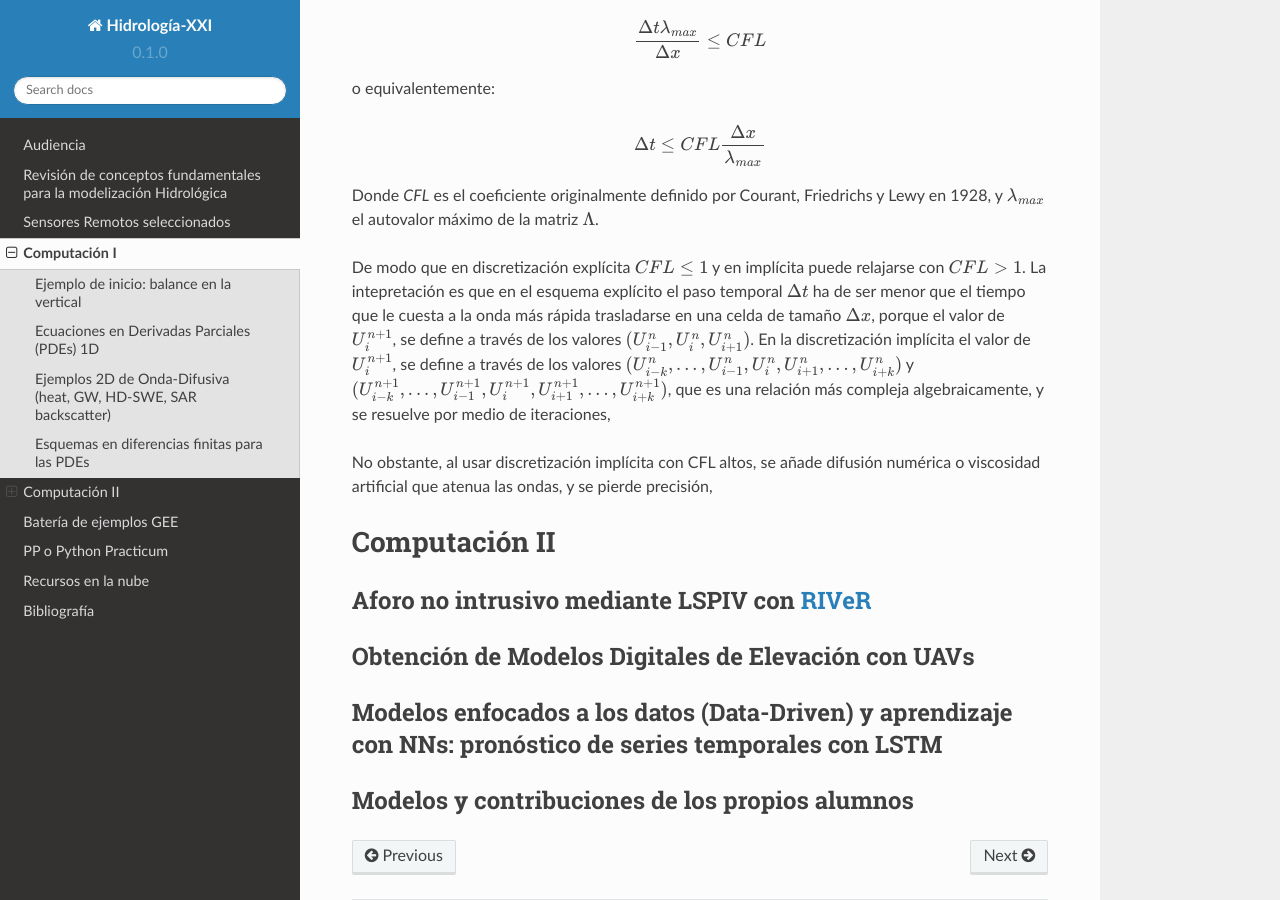
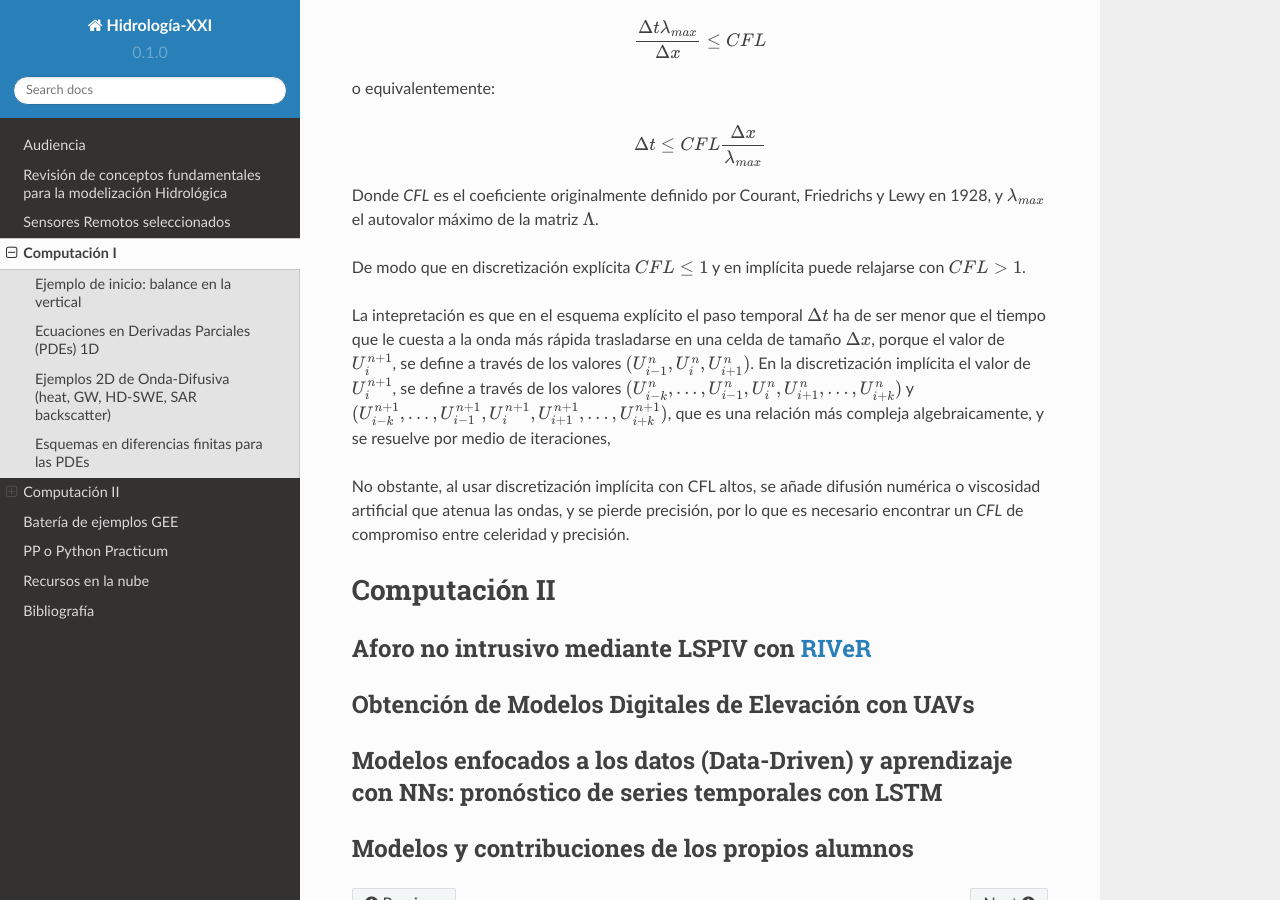
Before and after one commit to ivillamadrid/HidrologiaXXI, a Sphinx documentation site: the page built from docs/source/computacion.rst, in a window 1280 px wide and 900 px high, scrolled down 2511 px. Built offline with Sphinx 7.4.7 and the Read the Docs theme 2.0.0, drawn with Linux system fonts in a browser that asks for light colours.

Commit message:
Update computacion.rst

```diff
--- a/docs/source/computacion.rst
+++ b/docs/source/computacion.rst
@@ -119,11 +119,14 @@ o equivalentemente:
 
 Donde *CFL* es el coeficiente originalmente definido por Courant, Friedrichs y Lewy en 1928, y :math:`\lambda_{max}` el autovalor máximo de la matriz :math:`\Lambda`.
 
-De modo que en discretización explícita :math:`CFL \le 1` y en implícita puede relajarse con :math:`CFL \gt 1`. La intepretación es que en el esquema explícito el paso temporal :math:`\Delta t` ha de ser menor que el tiempo que le cuesta a la onda más rápida trasladarse en una celda de tamaño :math:`\Delta x`, porque el valor de :math:`U^{n+1}_i`,
+De modo que en discretización explícita :math:`CFL \le 1` y en implícita puede relajarse con :math:`CFL \gt 1`.
+
+La intepretación es que en el esquema explícito el paso temporal :math:`\Delta t` ha de ser menor que el tiempo que le cuesta a la onda más rápida trasladarse en una celda de tamaño :math:`\Delta x`, porque el valor de :math:`U^{n+1}_i`,
 se define a través de los valores :math:`(U_{i-1}^n, U_{i}^n , U_{i+1}^n)`. En la discretización implícita el valor de :math:`U^{n+1}_i`,
 se define a través de los valores :math:`(U_{i-k}^n, ..., U_{i-1}^n, U_{i}^n , U_{i+1}^n, ..., U_{i+k}^n)` y :math:`(U_{i-k}^{n+1}, ..., U_{i-1}^{n+1}, U_{i}^{n+1} , U_{i+1}^{n+1}, ..., U_{i+k}^{n+1})`, que es una relación más compleja algebraicamente, y se resuelve por medio de iteraciones,
 
-No obstante, al usar discretización implícita con CFL altos, se añade difusión numérica o viscosidad artificial que atenua las ondas, y se pierde precisión,
+No obstante, al usar discretización implícita con CFL altos, se añade difusión numérica o viscosidad artificial que atenua las ondas, y se pierde precisión, por lo que
+es necesario encontrar un *CFL* de compromiso entre celeridad y precisión.
 
 
 Computación II
```
